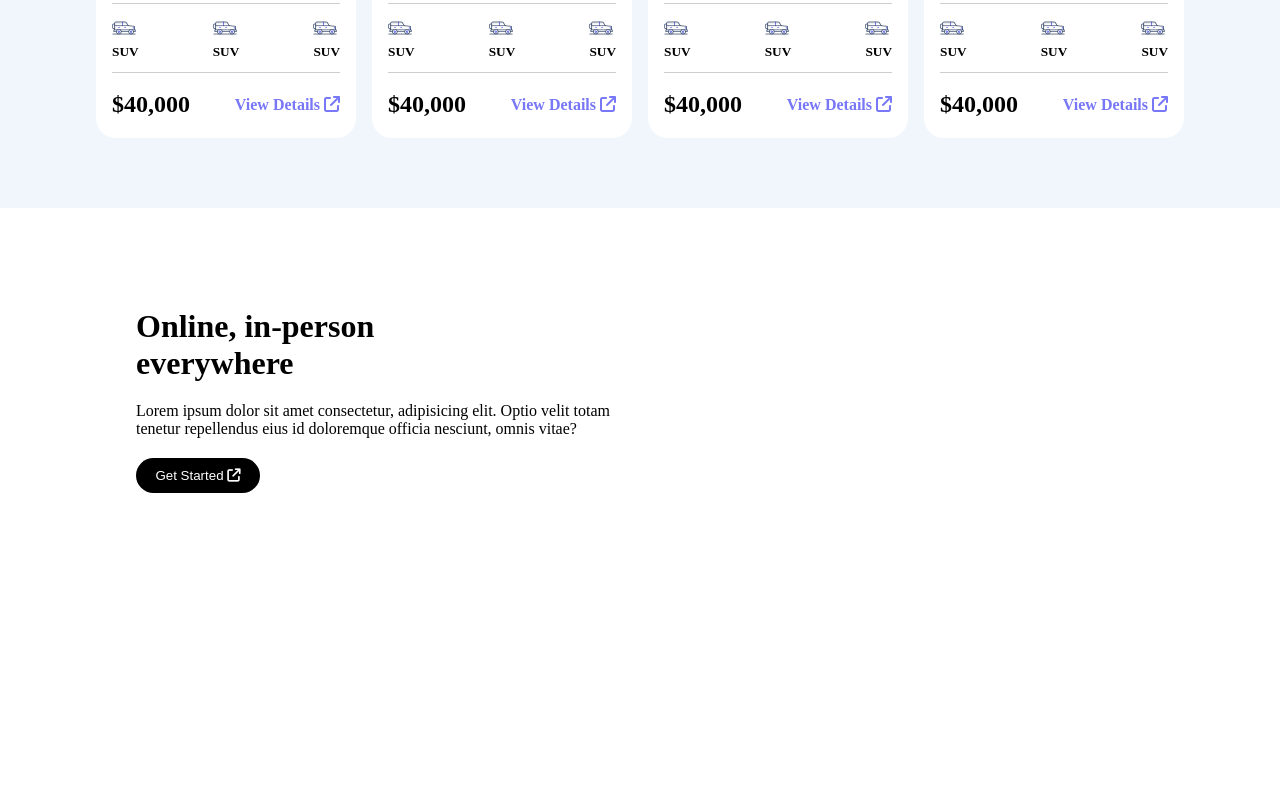
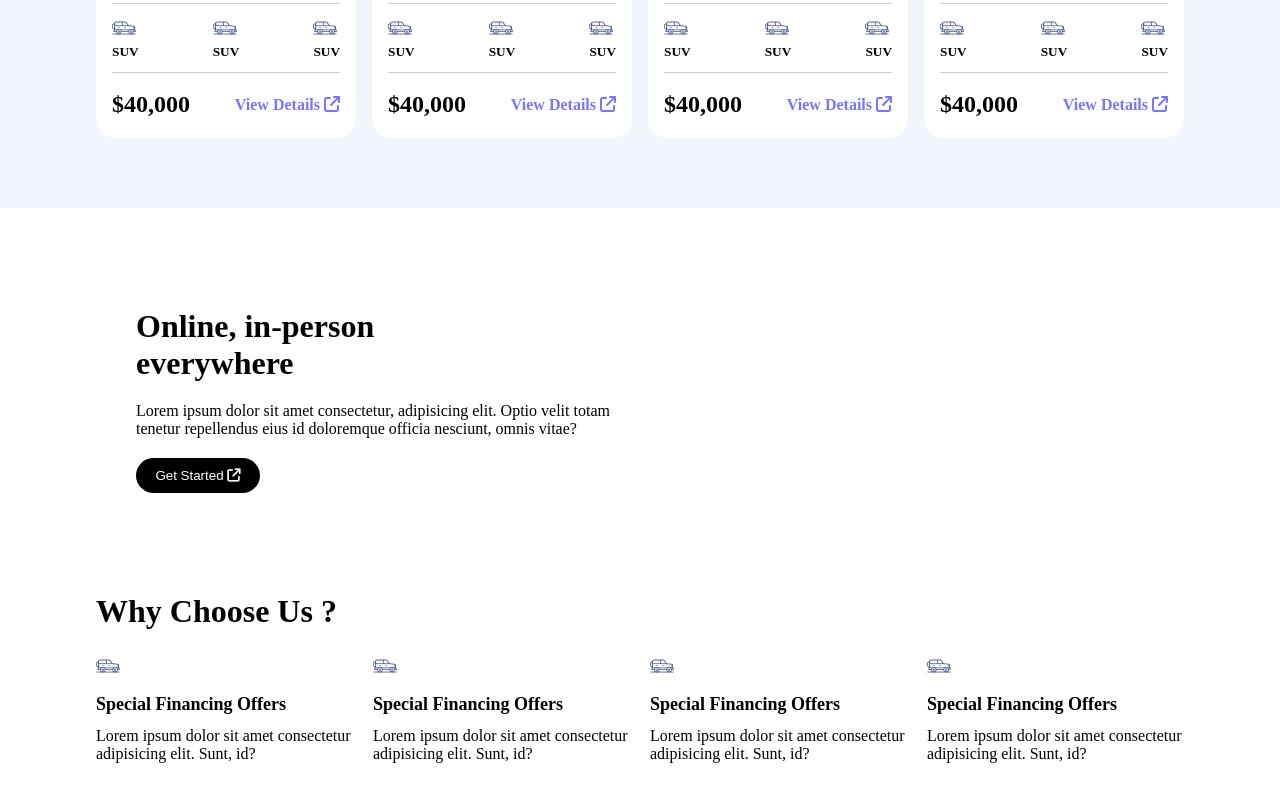
Before and after one commit to TASHDIK-29/Squareflow-Task, a plain HTML site: page index.html in a window 1280 px wide. Shown: the part 2126-2927 px from the top of the page. Before the commit the page ends 2719 px from the top, so only its background shows below. Drawn offline with Linux system fonts and the light colour scheme.

Commit message:
Choose us section complete

```diff
--- a/index.html
+++ b/index.html
@@ -467,6 +467,38 @@
                 </div>
             </div>
          </section>
+
+         <!-- Choose us -->
+          <section>
+            <div class="choose-container">
+                <div class="common-header-container">
+                    <h1>Why Choose Us ?</h1>
+                    <!-- <button>View All <i class="fa-solid fa-arrow-up-right-from-square"></i></button> -->
+                </div>
+                <div class="choose-card-container">
+                    <div class="choose-card">
+                        <img src="./images/jeep.png" alt="">
+                        <h6>Special Financing Offers</h6>
+                        <p>Lorem ipsum dolor sit amet consectetur adipisicing elit. Sunt, id?</p>
+                    </div>
+                    <div class="choose-card">
+                        <img src="./images/jeep.png" alt="">
+                        <h6>Special Financing Offers</h6>
+                        <p>Lorem ipsum dolor sit amet consectetur adipisicing elit. Sunt, id?</p>
+                    </div>
+                    <div class="choose-card">
+                        <img src="./images/jeep.png" alt="">
+                        <h6>Special Financing Offers</h6>
+                        <p>Lorem ipsum dolor sit amet consectetur adipisicing elit. Sunt, id?</p>
+                    </div>
+                    <div class="choose-card">
+                        <img src="./images/jeep.png" alt="">
+                        <h6>Special Financing Offers</h6>
+                        <p>Lorem ipsum dolor sit amet consectetur adipisicing elit. Sunt, id?</p>
+                    </div>
+                </div>
+            </div>
+          </section>
     </main>
 </body>
 
--- a/styles/style.css
+++ b/styles/style.css
@@ -341,3 +341,22 @@ nav {
     width: 100%;
     border-radius: 20px;
 }
+
+/* Choose Us */
+
+.choose-container{
+    width: 85%;
+    margin: 100px auto;
+}
+
+.choose-card-container{
+    display: grid;
+    grid-template-columns: auto auto auto auto;
+    gap: 20px;
+    margin: 24px 0;
+}
+
+.choose-card h6{
+    font-size: 18px;
+    margin: 12px 0;
+}
```
